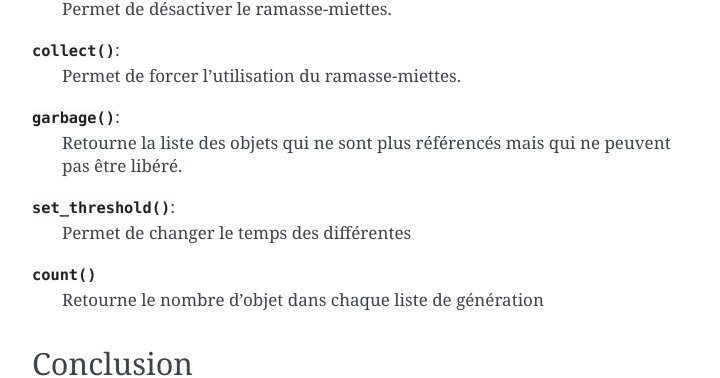
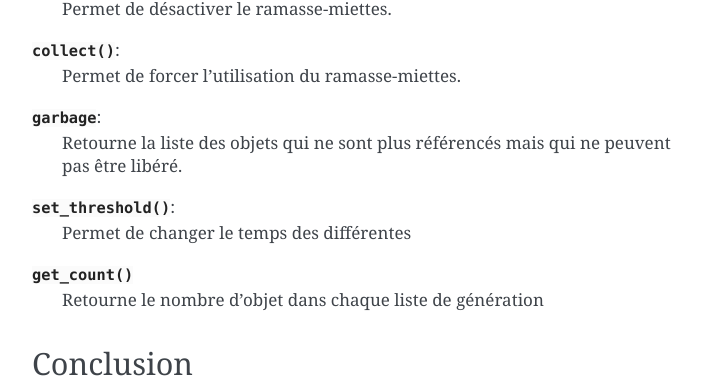
Before and after one commit to HE-Arc/livre-python, a Sphinx documentation site: the page built from source/weakref/index.rst, in a window 1280 px wide and 900 px high, scrolled down 4326 px. Shown: the part 151-529 px from the top of the window, without its empty margins (388-1108 px from the left). Built offline with Sphinx 7.4.7, drawn with Linux system fonts in a browser that asks for light colours.

Commit message:
travis against me Vol.2

```diff
--- a/source/weakref/index.rst
+++ b/source/weakref/index.rst
@@ -117,13 +117,13 @@ L'utilité de ces listes est que plus l'objet est dans une liste de génération
 :py:func:`~gc.collect`:
     Permet de forcer l'utilisation du ramasse-miettes.
 
-:py:func:`~gc.garbage`:
+:py:obj:`~gc.garbage`:
     Retourne la liste des objets qui ne sont plus référencés mais qui ne peuvent pas être libéré.
 
 :py:func:`~gc.set_threshold`:
     Permet de changer le temps des différentes
 
-:py:func:`~gc.count`
+:py:func:`~gc.get_count`
     Retourne le nombre d'objet dans chaque liste de génération
 
 
```
